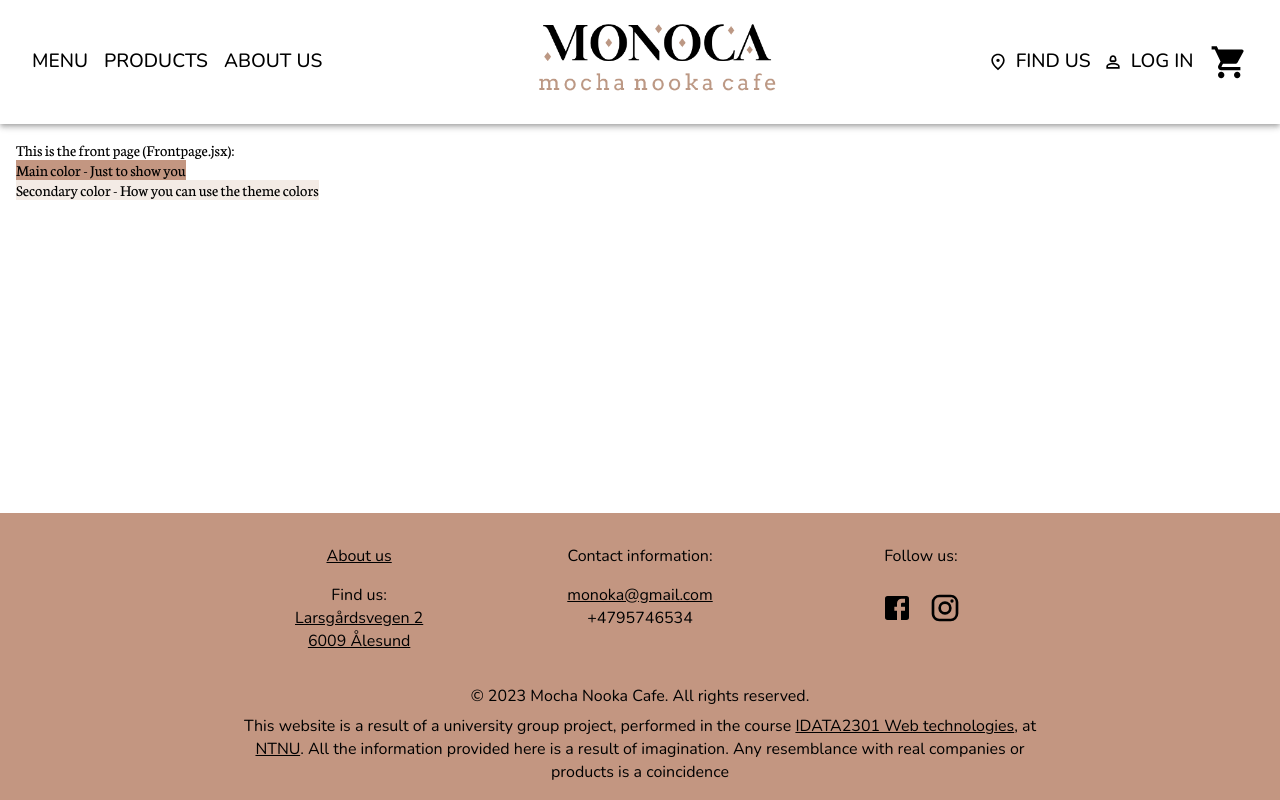
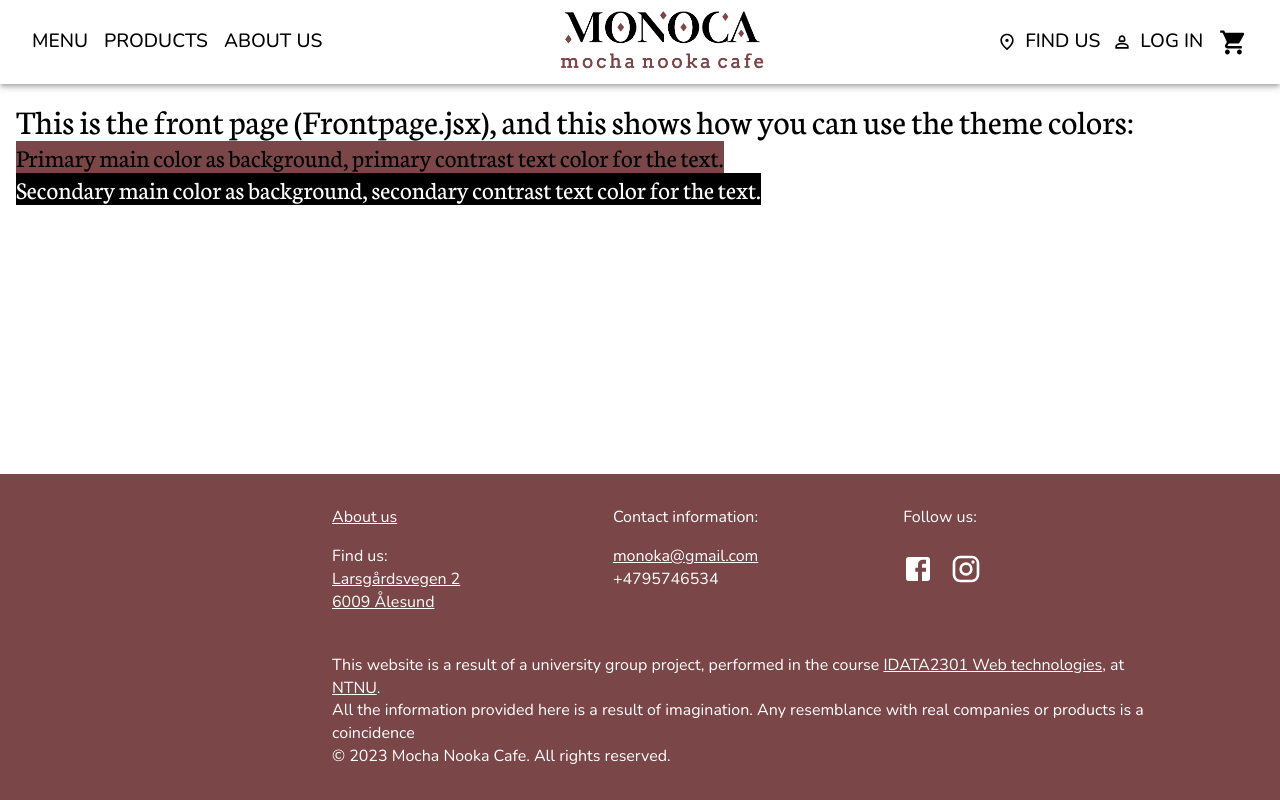
Before and after one commit to ivannakolesnyk/ivannakolesnyk.github.io, a React (Create React App) app in the folder webshop-frontend/: page / in a window 1280 px wide. Built offline with nearby package versions, Linux system fonts and the light colour scheme.

Commit message:
Correct alignments, colors and padding for logo
Try out some different colors. Change alignment for text in the footer.
Less padding on top and bottom of logo.

```diff
--- a/webshop-frontend/src/components/AboutUs.jsx
+++ b/webshop-frontend/src/components/AboutUs.jsx
@@ -4,10 +4,10 @@ import { Typography } from "@mui/material";
 const AboutUs = () => {
   return (
     <>
-      <Typography variant="h1" align="left">
+      <Typography variant="h1" align="left" padding="1rem">
         About us
       </Typography>
-      <Typography variant="body1">
+      <Typography variant="body1" padding="1rem">
         Mocha Nooka Cafe is the place to be for cool cats and urbanites alike.
         Located in the heart of the city, it's the go-to spot for the perfect
         cup of coffee or a tasty bite of food. Whether you're grabbing a quick
@@ -17,9 +17,8 @@ const AboutUs = () => {
         brews, beans, and blends. Plus, our friendly staff is always on hand to
         offer up recommendations for the perfect pairing. Come check us out for
         an unforgettable experience.
-      </Typography>
-      <br></br>
-      <Typography variant="body1">
+        <br></br>
+        <br></br>
         Our values: At Mocha Nooka Cafe, we strive to create a peaceful, modern
         atmosphere for our guests to enjoy. Our carefully crafted menu of
         delicious treats and beverages is designed to please all palates.
--- a/webshop-frontend/src/components/FindUs.jsx
+++ b/webshop-frontend/src/components/FindUs.jsx
@@ -44,7 +44,11 @@ const DirectionButton = ({ address, onGetDirections }) => {
           variant="contained"
           endIcon={<DirectionsIcon />}
           onClick={onGetDirections}
-          sx={{ mt: 2 }}
+          sx={{
+            mt: 2,
+            backgroundColor: "secondary.main",
+            color: "secondary.contrastText",
+          }}
         >
           Get direction
         </Button>
--- a/webshop-frontend/src/components/Footer.jsx
+++ b/webshop-frontend/src/components/Footer.jsx
@@ -27,14 +27,14 @@ const Footer = () => {
         justifyContent: "center",
       }}
     >
-      <Grid item xs={2}></Grid>
+      <Grid item xs={3}></Grid>
       <Grid item xs={8 / 3}>
-        <Typography variant="body2" align="center" sx={{ mb: 2 }}>
+        <Typography variant="body2" align="left" sx={{ mb: 2 }}>
           <Link component={Link} to="/about" color="inherit">
             About us
           </Link>
         </Typography>
-        <Typography variant="body2" align="center" sx={{ mb: 2 }}>
+        <Typography variant="body2" align="left" sx={{ mb: 2 }}>
           Find us: <br />
           <Link component={Link} to="/findus" color="inherit">
             Larsgårdsvegen 2<br />
@@ -43,10 +43,10 @@ const Footer = () => {
         </Typography>
       </Grid>
       <Grid item xs={8 / 3}>
-        <Typography variant="body2" align="center" sx={{ mb: 2 }}>
+        <Typography variant="body2" align="left" sx={{ mb: 2 }}>
           Contact information:
         </Typography>
-        <Typography variant="body2" align="center" sx={{ mb: 2 }}>
+        <Typography variant="body2" align="left" sx={{ mb: 2 }}>
           <a href="mailto:monoka@gmail.com" target="_blank" rel="noreferrer">
             monoka@gmail.com
           </a>
@@ -55,10 +55,10 @@ const Footer = () => {
         </Typography>
       </Grid>
       <Grid item xs={8 / 3}>
-        <Typography variant="body2" align="center" sx={{ mb: 2 }}>
+        <Typography variant="body2" align="left" sx={{ mb: 2, pl: 1.2 }}>
           Follow us:
         </Typography>
-        <Typography variant="body2" align="center" sx={{ mb: 2 }}>
+        <Typography variant="body2" align="left" sx={{ mb: 2 }}>
           <IconButton
             href="https://www.facebook.com/"
             target="_blank"
@@ -77,13 +77,10 @@ const Footer = () => {
           </IconButton>
         </Typography>
       </Grid>
-      <Grid item xs={2}></Grid>
-      <Grid item xs={2}></Grid>
+      <Grid item xs={1}></Grid>
+      <Grid item xs={3}></Grid>
       <Grid item xs={8}>
-        <Typography variant="body2" align="center">
-          © {new Date().getFullYear()} Mocha Nooka Cafe. All rights reserved.
-        </Typography>
-        <Typography variant="body2" align="center" sx={{ mt: 1 }}>
+        <Typography variant="body2" align="left" sx={{ mt: 1, pb: 2 }}>
           This website is a result of a university group project, performed in
           the course{" "}
           <a
@@ -103,11 +100,14 @@ const Footer = () => {
           >
             NTNU
           </a>
-          . All the information provided here is a result of imagination. Any
+          .<br></br>
+          All the information provided here is a result of imagination. Any
           resemblance with real companies or products is a coincidence
+          <br></br>© {new Date().getFullYear()} Mocha Nooka Cafe. All rights
+          reserved.
         </Typography>
       </Grid>
-      <Grid item xs={2}></Grid>
+      <Grid item xs={1}></Grid>
     </Grid>
   );
 };
--- a/webshop-frontend/src/components/Frontpage.jsx
+++ b/webshop-frontend/src/components/Frontpage.jsx
@@ -1,4 +1,4 @@
-import { Box } from "@mui/material";
+import { Box, Typography } from "@mui/material";
 import React from "react";
 import { useTheme } from "@mui/material/styles";
 
@@ -7,13 +7,32 @@ const Frontpage = () => {
 
   return (
     <Box bgcolor="white" flex={1} p={2}>
-      This is the front page (Frontpage.jsx):<br></br>
-      <Box sx={{ bgcolor: theme.palette.primary.main, display: "inline" }}>
-        Main color - Just to show you
+      <Typography variant="h3">
+        This is the front page (Frontpage.jsx), and this shows how you can use
+        the theme colors:<br></br>
+      </Typography>
+      <Box
+        sx={{
+          bgcolor: theme.palette.primary.main,
+          display: "inline",
+          color: theme.palette.primary.contrastText,
+          fontSize: "1.6rem",
+        }}
+      >
+        Primary main color as background, primary contrast text color for the
+        text.
         <br></br>
       </Box>
-      <Box sx={{ bgcolor: theme.palette.secondary.main, display: "inline" }}>
-        Secondary color - How you can use the theme colors
+      <Box
+        sx={{
+          bgcolor: theme.palette.secondary.main,
+          display: "inline",
+          color: theme.palette.secondary.contrastText,
+          fontSize: "1.6rem",
+        }}
+      >
+        Secondary main color as background, secondary contrast text color for
+        the text.
         <br></br>
       </Box>
     </Box>
--- a/webshop-frontend/src/components/Navbar.jsx
+++ b/webshop-frontend/src/components/Navbar.jsx
@@ -95,7 +95,12 @@ NavBar, which is meant for computer screens and larger screens.
               <img
                 src={coffeeLogo}
                 alt="Monoca logo"
-                style={{ width: "auto", height: "80px", paddingTop: "10px" }}
+                style={{
+                  width: "auto",
+                  height: "40px",
+                  paddingTop: "10px",
+                  paddingBottom: "10px",
+                }}
               />
             </Link>
             <MenuButton
@@ -200,7 +205,13 @@ NavBar, which is meant for computer screens and larger screens.
                 <img
                   src={coffeeLogo}
                   alt="Monoca logo"
-                  style={{ width: "auto", height: "120px" }}
+                  style={{
+                    width: "auto",
+                    height: "60px",
+                    paddingTop: "10px",
+                    paddingBottom: "10px",
+                    alignContent: "left",
+                  }}
                 />
               </Link>
             </div>
@@ -221,8 +232,13 @@ NavBar, which is meant for computer screens and larger screens.
               >
                 Log in
               </Button>
-              <IconButton color="inherit" component={Link} to="/shoppingcart">
-                <ShoppingCartIcon />
+              <IconButton
+                color="inherit"
+                component={Link}
+                to="/shoppingcart"
+                fontSize="small"
+              >
+                <ShoppingCartIcon sx={{ fontSize: "1.8rem" }} />
               </IconButton>
             </div>
           </>
--- a/webshop-frontend/src/theme.js
+++ b/webshop-frontend/src/theme.js
@@ -9,12 +9,13 @@ Custom typography settings for font family, headings, and body text.
 export const theme = createTheme({
   palette: {
     primary: {
-      main: "#C39681",
+      //main: "#C39681" (our old main color),
+      main: "#7A4647",
       contrastText: "#000",
     },
     secondary: {
-      main: "#F3EBE5",
-      contrastText: "#000",
+      main: "#000",
+      contrastText: "#FFF",
     },
   },
   typography: {
@@ -51,18 +52,19 @@ export const theme = createTheme({
     },
     body2: {
       fontSize: "1rem",
+      color: "#FFF",
       "& a": {
-        color: "#000",
+        color: "#FFF",
         textDecoration: "underline",
         fontFamily: "Nunito, sans-serif",
         fontSize: "1rem",
       },
       "& a:visited": {
-        color: "#000",
+        color: "#FFF",
       },
     },
     body1: {
-      fontSize: "1.6rem",
+      fontSize: "1.4rem",
       "& a": {
         color: "#000",
         textDecoration: "underline",
@@ -70,7 +72,7 @@ export const theme = createTheme({
       },
       "& a:visited": {
         color: "#000",
-        fontSize: "1.6rem",
+        fontSize: "1.4rem",
       },
     },
     button: {
```
Also changed, not shown: webshop-frontend/src/assets/logo backup old colors.png (added), webshop-frontend/src/assets/logo.png.
